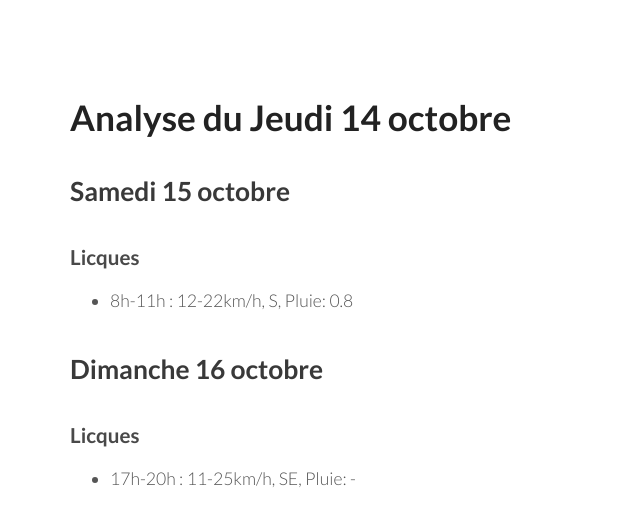
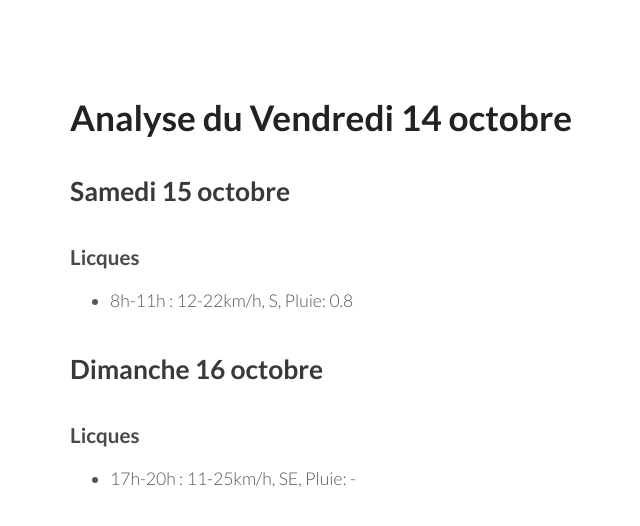
Before and after one commit to parapente-dans-le-nord/parapente-dans-le-nord.github.io, a Jekyll site: the page built from index.markdown, in a window 1280 px wide. Shown: the top 526 px of the page, without its empty margins (490-1130 px from the left). Built offline with Jekyll 4.4.1, drawn with Linux system fonts in a browser that asks for light colours; our own code applies the rules of GitHub Pages for plain Markdown files.

Commit message:
commit prediction

```diff
--- a/index.markdown
+++ b/index.markdown
@@ -2,7 +2,7 @@
 layout: my-layout
 ---
 
-# Analyse du Jeudi 14 octobre
+# Analyse du Vendredi 14 octobre
 
 ## Samedi 15 octobre
 ### Licques
```
